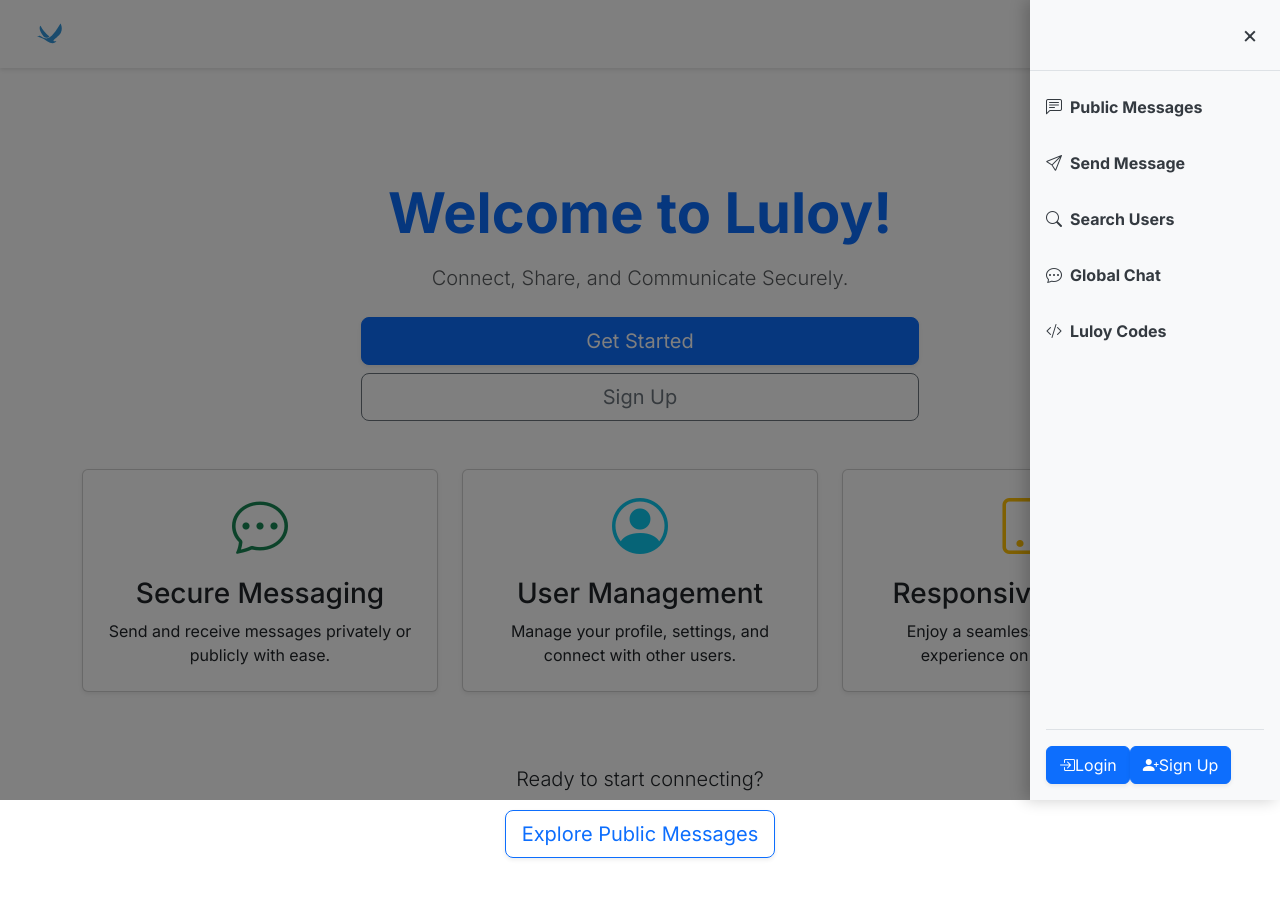
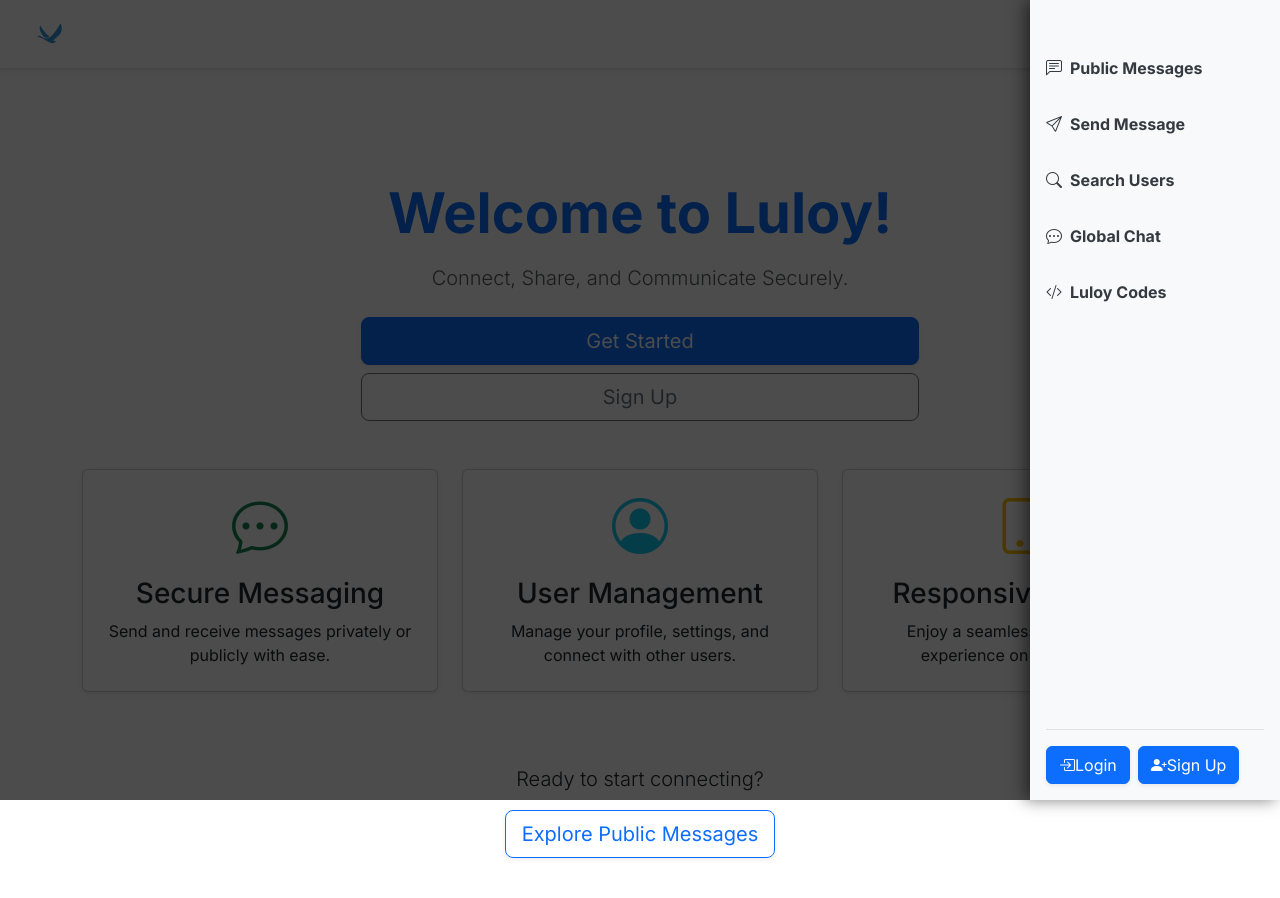
Before and after one commit to groovyrey/nextapp, a Next.js app: page / in a window 1280 px wide. Both pictures are taken after a click on the button "Toggle menu". Shown: the top 898 px of the page. Built offline with nearby package versions, Linux system fonts and the light colour scheme; no server answers.

Commit message:
feat: Add spacing between login and signup buttons in offcanvas
This commit introduces a small visual improvement to the offcanvas menu
by adding a gap between the "Login" and "Sign Up" buttons. This
enhances readability and user experience.

```diff
--- a/src/app/components/Offcanvas.js
+++ b/src/app/components/Offcanvas.js
@@ -40,9 +40,6 @@
             onClick={(e) => e.stopPropagation()}
           >
             <div className={styles.offcanvasHeader}>
-              <button onClick={onClose} className={styles.closeButton}>
-                &times;
-              </button>
             </div>
             <div className={styles.offcanvasBody}>
               <div className={styles.navbarLinks}>
@@ -110,14 +107,14 @@
                     </AnimatePresence>
                   </div>
                 ) : (
-                  <>
+                  <div className={styles.authButtons}>
                     <Link href="/login" onClick={onClose} className="btn btn-primary">
                       <i className="bi bi-box-arrow-in-right"></i>Login
                     </Link>
                     <Link href="/signup" onClick={onClose} className="btn btn-primary">
                       <i className="bi bi-person-plus-fill"></i>Sign Up
                     </Link>
-                  </>
+                  </div>
                 )}
               </div>
             </div>
--- a/src/app/components/Offcanvas.module.css
+++ b/src/app/components/Offcanvas.module.css
@@ -4,7 +4,7 @@
   left: 0;
   width: 100%;
   height: 100%;
-  background-color: rgba(0, 0, 0, 0.5);
+  background-color: rgba(0, 0, 0, 0.7);
   z-index: 1040;
 }
 
@@ -15,7 +15,7 @@
   width: 250px;
   height: 100%;
   background-color: var(--background-color);
-  box-shadow: -5px 0 15px rgba(0, 0, 0, 0.2);
+  box-shadow: -5px 0 15px rgba(0, 0, 0, 0.5);
   z-index: 1050;
   display: flex;
   flex-direction: column;
@@ -25,7 +25,6 @@
   padding: 1rem;
   display: flex;
   justify-content: flex-end;
-  border-bottom: 1px solid var(--border-color);
 }
 
 .closeButton {
@@ -75,6 +74,12 @@
   display: block;
   width: 100%;
   margin-bottom: 0.5rem;
+}
+
+.authButtons {
+  display: flex;
+  gap: 0.5rem;
+  flex-wrap: wrap;
 }
 
 .userProfileContainer {
@@ -136,7 +141,7 @@
 }
 
 .loadingSpinner {
-  border: 4px solid rgba(0, 0, 0, 0.1);
+  border: 4px solid rgba(var(--primary-rgb), 0.1);
   border-left-color: var(--primary-color);
   border-radius: 50%;
   width: 24px;
```
